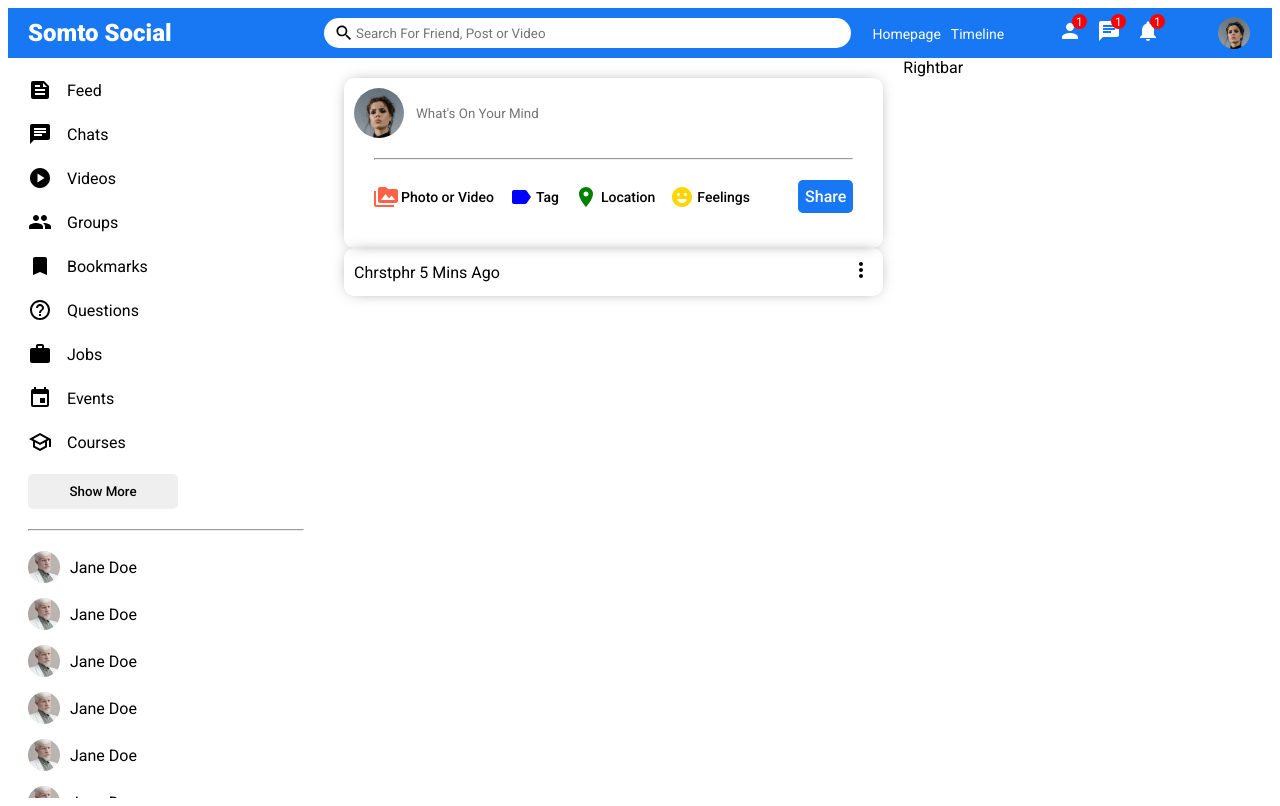
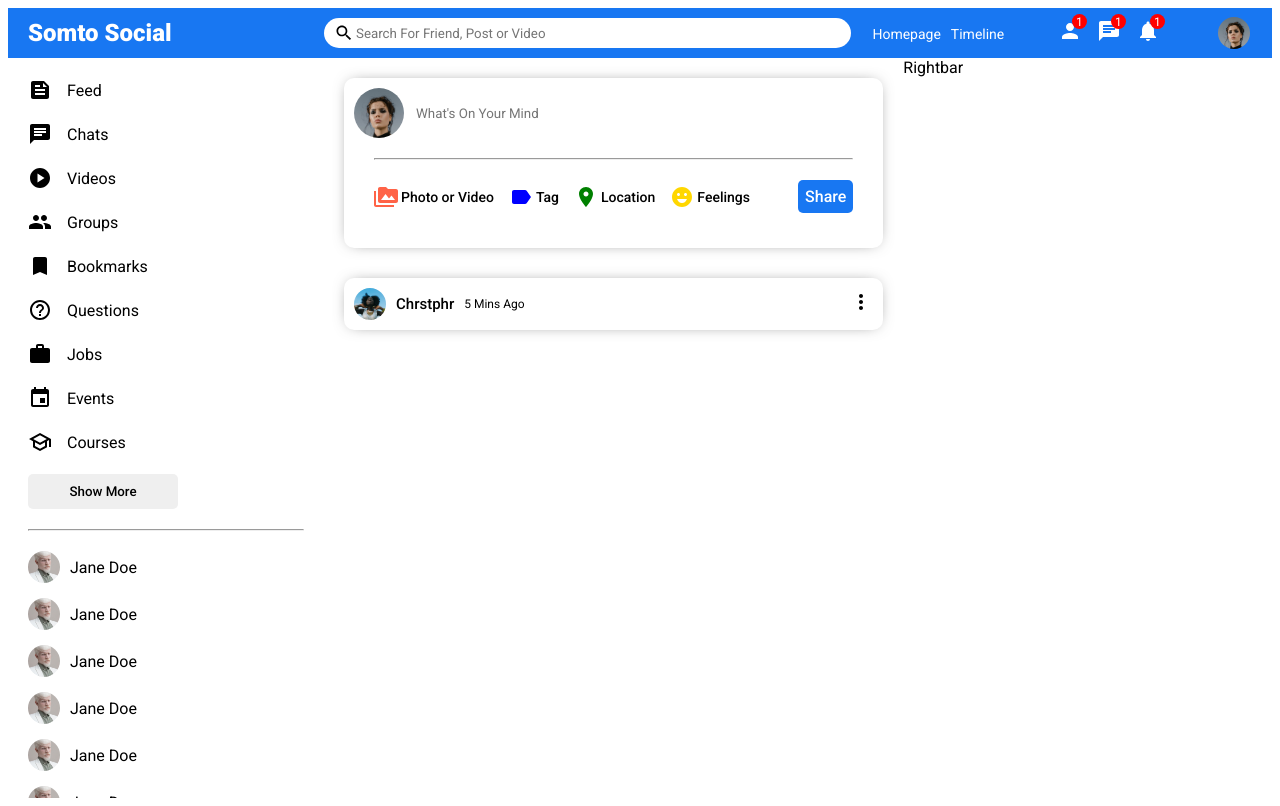
Before and after one commit to Chrstphr9/React-Social-App, a React (Vite) app: page / in a window 1280 px wide. Built offline with nearby package versions, Linux system fonts and the light colour scheme.

Commit message:
aligned user

```diff
--- a/src/components/Post/Post.css
+++ b/src/components/Post/Post.css
@@ -3,6 +3,7 @@
     border-radius: 10px;
     -webkit-box-shadow: 0px 0px 16px -7px rgba(0, 0, 0, 0.68);
     box-shadow: 0px 0px 16px -7px rgba(0, 0, 0, 0.68);
+    margin: 30px 0;
 }
 
 .postWrapper {
@@ -14,3 +15,25 @@
     align-items: center;
     justify-content: space-between;
 }
+
+.postTopLeft {
+    display: flex;
+    align-items: center;
+}
+
+.postProfileImg {
+    width: 32px;
+    height: 32px;
+    border-radius: 50%;
+    object-fit: cover;
+}
+
+.postUsername {
+    font-size: 15px;
+    font-weight: 500;
+    margin: 0 10px;
+}
+
+.postDate {
+    font-size: 12px;
+}
--- a/src/components/Post/Post.jsx
+++ b/src/components/Post/Post.jsx
@@ -7,7 +7,7 @@ export default function Post() {
         <div className="postWrapper">
             <div className="postTop">
                 <div className="postTopLeft">
-                    {/* <img className="postProfileImg" src="/src/assets/person/3.jpeg" alt="" /> */}
+                    <img className="postProfileImg" src="/src/assets/person/3.jpeg" alt="" />
                     <span className="postUsername">Chrstphr</span>
                     <span className="postDate"> 5 Mins Ago</span>
 
```
